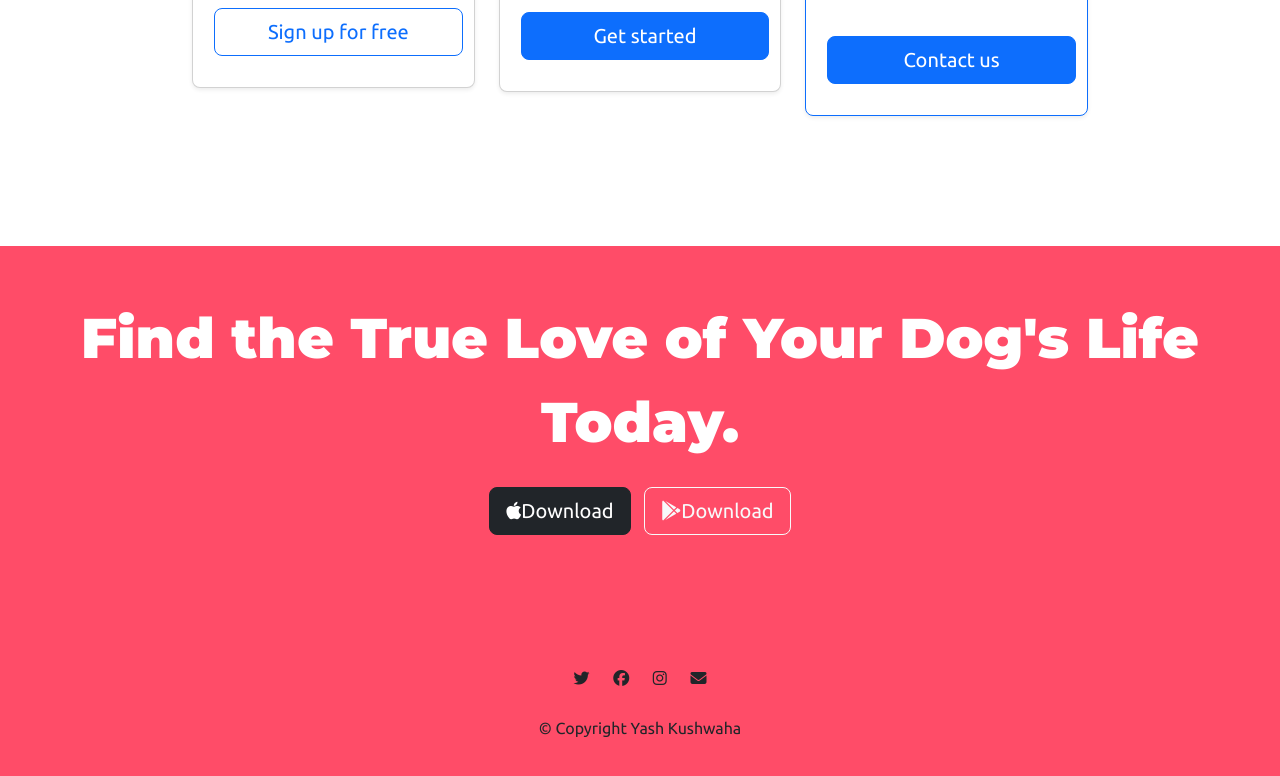
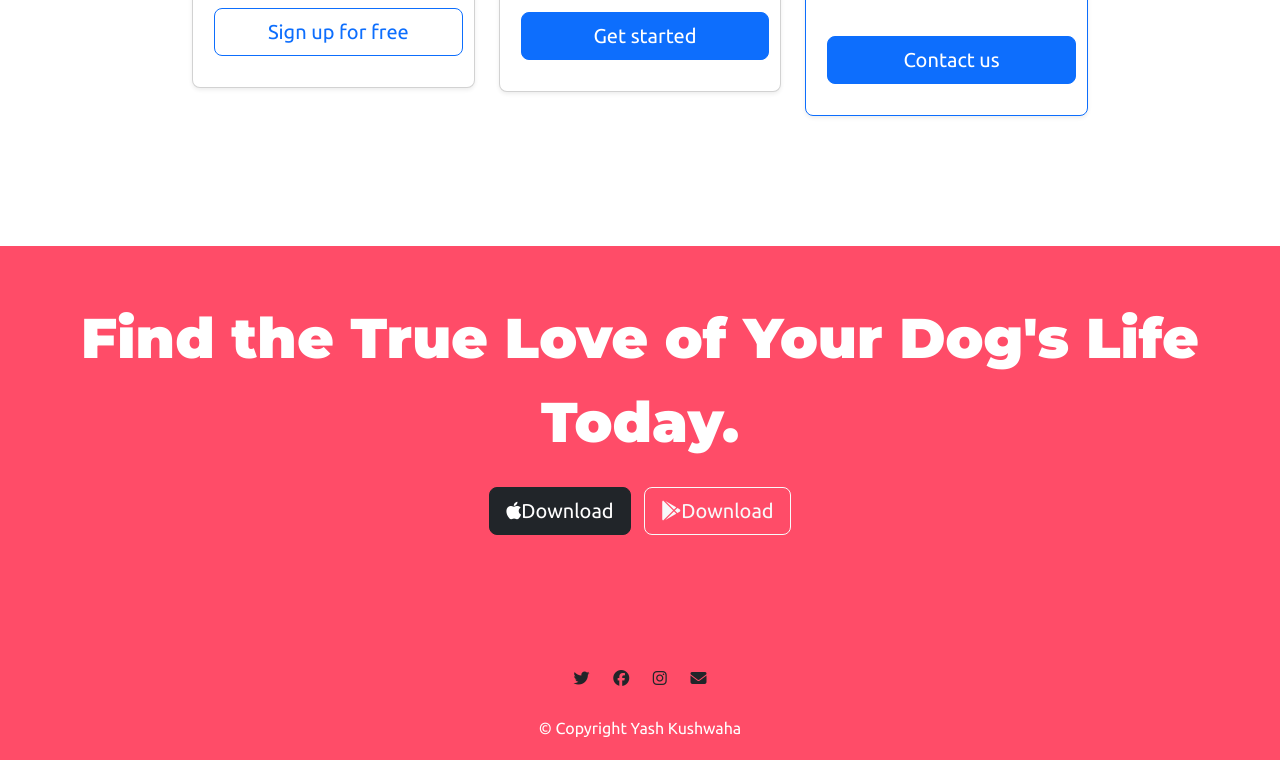
Before and after one commit to M1racle04/TinDog, a plain HTML site: page index.html in a window 1280 px wide. Shown: the part 2410-3186 px from the top of the page. Drawn offline with nearby package versions, Linux system fonts and the light colour scheme.

Commit message:
footer style

```diff
--- a/css/styles.css
+++ b/css/styles.css
@@ -159,6 +159,8 @@ i:hover{
 
 .footes{
    padding-top: 10px;
+   margin-bottom: 0;
+   color: #fff;
 }
 
 .f{
```
